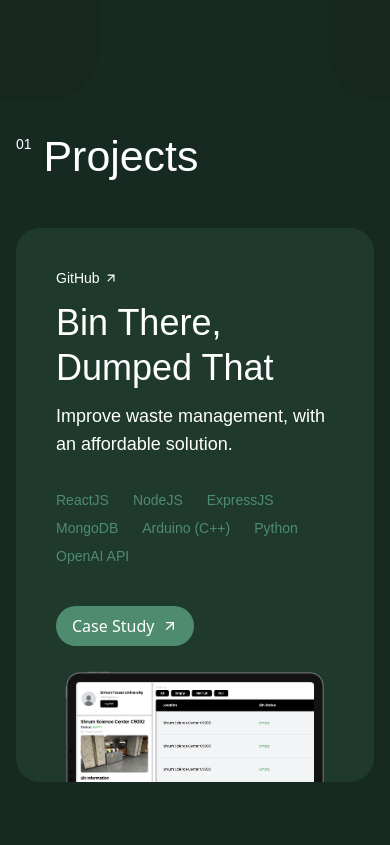
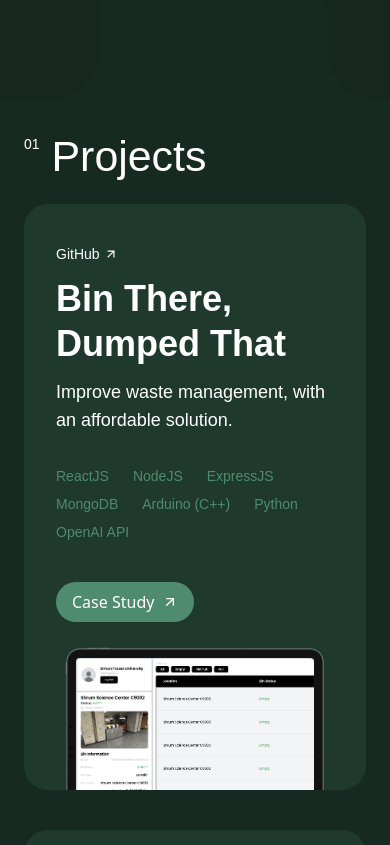
Before and after one commit to harjotsk03/portfolio24, a React (Create React App) app: page / in a window 390 px wide. Shown: the part 720-1565 px from the top of the page. Built offline with nearby package versions, Linux system fonts and the light colour scheme.

Commit message:
finish home page responsivness

```diff
--- a/src/Components/Home/Acheivments.js
+++ b/src/Components/Home/Acheivments.js
@@ -20,7 +20,7 @@ export const Achievements = () => {
   ];
   return (
     <div className="lg:px-52 px-6 pt-20 pb-10 w-full overflow-x-hidden z-20 relative flex flex-col items-start justify-center">
-      <h1 className="text-white text-[11vw] lg:text-5xl poppins-medium mb-10">
+      <h1 className="text-white text-[11vw] lg:text-5xl poppins-medium mb-4 lg:mb-10">
         <sup className="text-sm poppins-light align-super">03</sup> Achievements
       </h1>
       {achievements.map((role, index) => (
--- a/src/Components/Home/Experience.js
+++ b/src/Components/Home/Experience.js
@@ -21,7 +21,7 @@ export const Experience = () => {
   ];
   return (
     <div className="lg:px-52 px-4 pt-20 w-full overflow-x-hidden z-20 relative flex flex-col items-start justify-center">
-      <h1 className="text-white text-[11vw] lg:text-5xl poppins-medium mb-10">
+      <h1 className="text-white text-[11vw] lg:text-5xl poppins-medium mb-4 lg:mb-10">
         <sup className="text-sm poppins-light align-super">02</sup> Experience
       </h1>
       {experience.map((role, index) => (
--- a/src/Components/Home/ProjectCard.js
+++ b/src/Components/Home/ProjectCard.js
@@ -8,7 +8,7 @@ export const ProjectCard = ({ project }) => {
   };
 
   return (
-    <div className="w-full mb-20 flex flex-col overflow-hidden lg:flex-row px-10 lg:px-0 lg:pl-20 items-center lg:pt-20 pb-40 lg:pb-20 pt-10 bg-green-card rounded-3xl relative">
+    <div className="w-full mb-10 lg:mb-20 flex flex-col overflow-hidden lg:flex-row px-8 lg:px-0 lg:pl-20 items-center lg:pt-20 pb-48 lg:pb-20 pt-10 bg-green-card rounded-3xl relative">
       <div className="lg:w-1/2 flex flex-col">
         <div className="flex flex-row gap-6">
           {project.liveSiteLink && (
@@ -31,7 +31,7 @@ export const ProjectCard = ({ project }) => {
           )}
         </div>
 
-        <h1 className="text-white poppins-medium text-4xl lg:text-[3vw] lg:w-3/4 leading-tight">
+        <h1 className="text-white poppins-semibold text-4xl lg:text-[3vw] lg:w-3/4 leading-tight">
           {project.title}
         </h1>
         <h1 className="text-white poppins-regular text-lg lg:w-4/5 mt-3">
--- a/src/Components/Home/Projects.js
+++ b/src/Components/Home/Projects.js
@@ -63,8 +63,8 @@ export const Projects = () => {
   ];
 
   return (
-    <div className="px-4 lg:px-52 lg:pt-20 w-full overflow-x-hidden z-20 relative flex flex-col items-start justify-center">
-      <h1 className="text-white text-[11vw] lg:text-5xl poppins-medium mb-10">
+    <div className="px-6 lg:px-52 lg:pt-20 w-full overflow-x-hidden z-20 relative flex flex-col items-start justify-center">
+      <h1 className="text-white text-[11vw] lg:text-5xl poppins-medium mb-4 lg:mb-10">
         <sup className="text-sm poppins-light align-super">01</sup> Projects
       </h1>
       {projectsData.map((project, index) => (
--- a/src/Footer.js
+++ b/src/Footer.js
@@ -21,7 +21,7 @@ export const Footer = () => {
           CSS
         </h3>
       </div>
-      <div className=" h-1/2 text-right lg:h-full lg:w-1/2 flex flex-row justify-end ml-8 gap-20 lg:justify-end items-end lg:gap-20">
+      <div className=" h-1/2 lg:text-right lg:h-full lg:w-1/2 flex flex-row justify-start ml-8 gap-20 lg:justify-end items-start lg:items-end lg:gap-20">
         <div className="flex flex-col gap-1">
           <h2 className="poppins-medium text-white text-xl leading-loose lg:leading-normal">
             Connect
@@ -31,7 +31,7 @@ export const Footer = () => {
             target="_blank"
             href="https://www.linkedin.com/in/harjotsingh7/"
           >
-            <h2 className="text-green-100-custom gap-1 flex flex-row items-center w-max poppins-light mt-1 ml-auto">
+            <h2 className="text-green-100-custom gap-1 flex flex-row items-center w-max poppins-light mt-1 lg:ml-auto">
               linkedin{" "}
               <FiArrowUpRight className="transform transition-transform duration-300 ease-in-out group-hover:rotate-45" />
             </h2>
@@ -41,13 +41,13 @@ export const Footer = () => {
             target="_blank"
             href="https://github.com/harjotsk03"
           >
-            <h2 className="text-green-100-custom flex flex-row items-center w-max poppins-light mt-1 ml-auto">
+            <h2 className="text-green-100-custom flex flex-row items-center w-max poppins-light mt-1 lg:ml-auto">
               github{" "}
               <FiArrowUpRight className="transform transition-transform duration-300 ease-in-out group-hover:rotate-45" />
             </h2>
           </a>
           <a className="group" href={resume} download>
-            <h2 className="text-green-100-custom flex flex-row items-center w-max poppins-light mt-1 ml-auto">
+            <h2 className="text-green-100-custom flex flex-row items-center w-max poppins-light mt-1 lg:ml-auto">
               download resume{" "}
               <FiArrowUpRight className="transform transition-transform duration-300 ease-in-out group-hover:rotate-45" />
             </h2>
```
